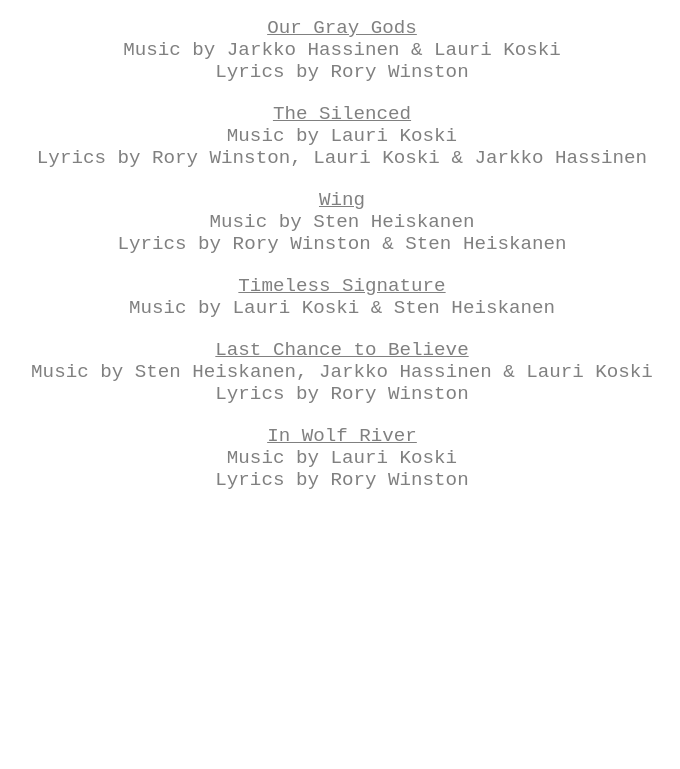
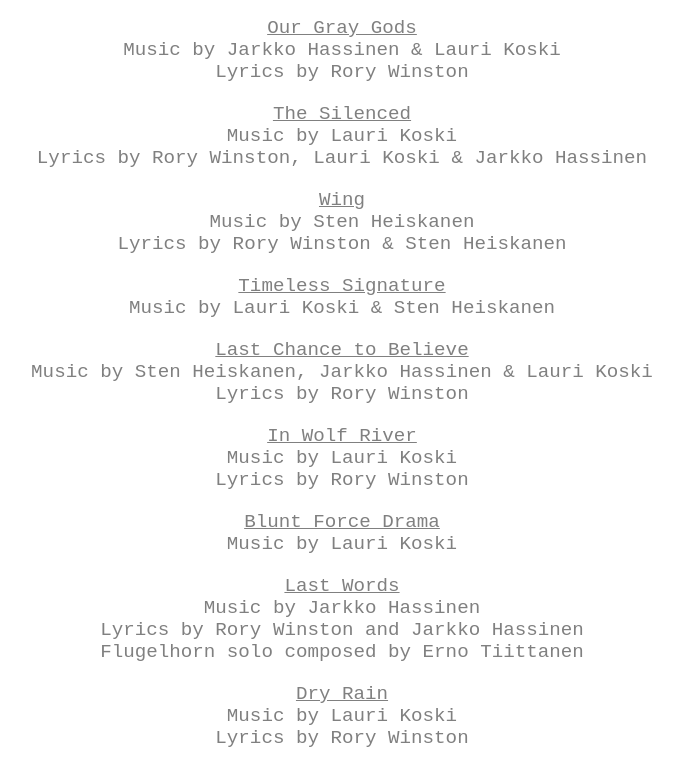
Before and after one commit to suominentoni/suominentoni.github.io, a plain HTML site: page index.html in a window 1280 px wide. Shown: the part 3505-4274 px from the top of the page, without its empty margins (298-978 px from the left). Before the commit the page ends 4016 px from the top, so only its background shows below. Drawn offline with Linux system fonts and the light colour scheme.

Commit message:
Add album creds for new songs

```diff
--- a/index.html
+++ b/index.html
@@ -228,23 +228,29 @@
             Lyrics by Rory Winston<br/>
         </div>
 
-        <!--<div>-->
-            <!--Blunt Force Drama<br/>-->
-            <!--Music by Lauri Koski<br/>-->
-        <!--</div>-->
+        <div>
+            <span class="song-title">
+                Blunt Force Drama<br/>
+            </span>
+            Music by Lauri Koski<br/>
+        </div>
 
-        <!--<div>-->
-            <!--Last Words<br/>-->
-            <!--Music by Jarkko Hassinen<br/>-->
-            <!--Lyrics by Rory Winston and Jarkko Hassinen<br/>-->
-            <!--Flugelhorn solo composed by Erno Tiittanen<br/>-->
-        <!--</div>-->
+        <div>
+            <span class="song-title">
+                Last Words<br/>
+            </span>
+            Music by Jarkko Hassinen<br/>
+            Lyrics by Rory Winston and Jarkko Hassinen<br/>
+            Flugelhorn solo composed by Erno Tiittanen<br/>
+        </div>
 
-        <!--<div>-->
-            <!--Dry Rain<br/>-->
-            <!--Music by Lauri Koski<br/>-->
-            <!--Lyrics by Rory Winston<br/>-->
-        <!--</div>-->
+        <div>
+            <span class="song-title">
+                Dry Rain<br/>
+            </span>
+            Music by Lauri Koski<br/>
+            Lyrics by Rory Winston<br/>
+        </div>
 
         <!--<div>-->
             <!--Home<br/>-->
```
